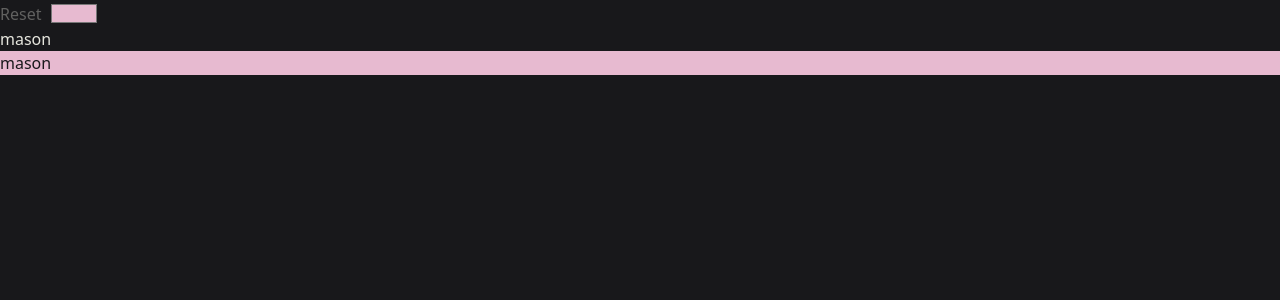
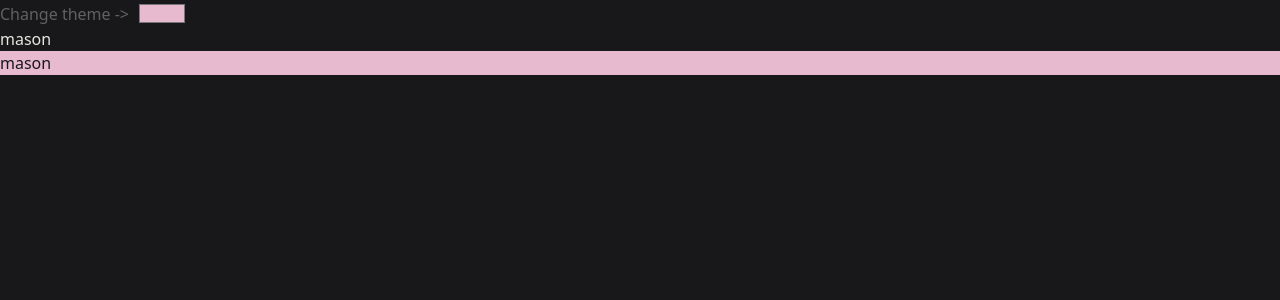
Before and after one commit to apemallet/balls, a SvelteKit app: page /mason in a window 1280 px wide. Shown: the top 300 px of the page. Built offline with nearby package versions, Linux system fonts and the light colour scheme.

Commit message:
minor theme upgrades

```diff
--- a/src/app.css
+++ b/src/app.css
@@ -37,4 +37,5 @@
 
 html {
 	@apply bg-primarybg transition-colors duration-500 ease-in-out;
+	@apply selection:bg-accentbg/20 selection:text-primaryfg;
 }
--- a/src/lib/theme.ts
+++ b/src/lib/theme.ts
@@ -2,7 +2,7 @@ import { writable, type Writable } from "svelte/store";
 import { browser } from "$app/environment";
 
 // Constants
-const DEFAULT_ACCENT = "#e7bad0";
+export const DEFAULT_ACCENT = "#e7bad0";
 const PRIMARY_BG_DARK = "#18181b";
 const PRIMARY_BG_LIGHT = "#e7e7df";
 
--- a/src/routes/mason/theme.svelte
+++ b/src/routes/mason/theme.svelte
@@ -1,10 +1,10 @@
 <script lang="ts">
-	import { colorStore, updateTheme } from "$lib/theme";
+	import { colorStore, updateTheme, DEFAULT_ACCENT } from "$lib/theme";
 	import { fade } from "svelte/transition";
 	import { afterUpdate } from "svelte";
 	import { get } from "svelte/store";
 
-	let color: string = get(colorStore) || "#22C55D";
+	let color: string = get(colorStore) || DEFAULT_ACCENT;
 	let colorPickerElement: HTMLInputElement;
 
 	afterUpdate(() => {
@@ -13,7 +13,7 @@
 	});
 
 	function reset() {
-		color = "#22C55D";
+		color = DEFAULT_ACCENT;
 		updateTheme(color);
 		colorStore.set(color);
 	}
@@ -24,7 +24,7 @@
 </script>
 
 <div class="flex flex-row gap-2 items-center">
-	{#if color !== "#22C55D"}
+	{#if color !== DEFAULT_ACCENT}
 		<button
 			in:fade={{ duration: 200 }}
 			class="text-primaryfg/50 text-dynamicp hover:text-primaryfg/80 transition-colors duration-300 ease-in-out opacity-70"
```
